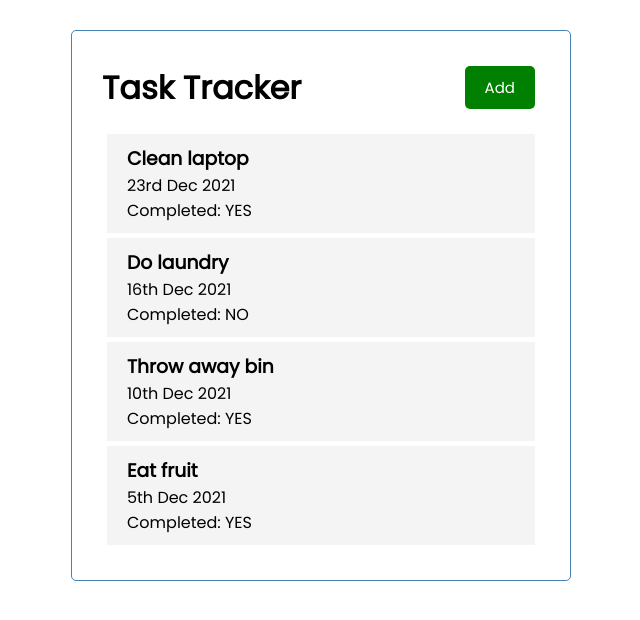
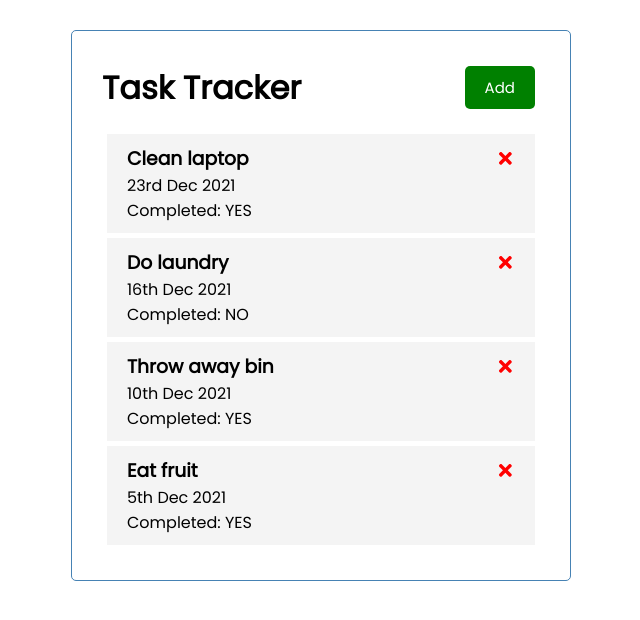
Before and after one commit to VioletViolaVi/React_Crash_Course, a React (Create React App) app in the folder react_task_tracker/: page / in a window 1280 px wide. Shown: the top 620 px of the page, without its empty margins (319-959 px from the left). Built offline with nearby package versions, Linux system fonts and the light colour scheme.

Commit message:
Style 'x' icons.

```diff
--- a/react_task_tracker/src/components/Task.js
+++ b/react_task_tracker/src/components/Task.js
@@ -1,7 +1,11 @@
+import {FaTimes} from "react-icons/fa";
+
 const Task = ({singleChore}) => {
     return (
         <div className="task">
-            <h3>{singleChore.jobChore}</h3>
+            <h3>
+                {singleChore.jobChore} <FaTimes style={{color: "red", cursor:"pointer"}} />
+            </h3>
             <p>{singleChore.deadline}</p>
             <p>Completed: {singleChore.reminder ? "YES" : "NO"}</p>
         </div>
```
